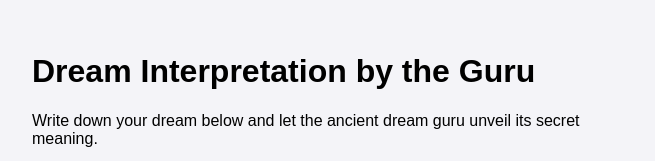
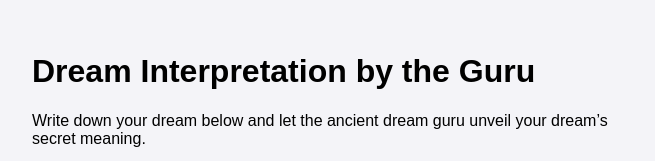
Before and after one commit to tomaspartman/dream_guru_web, a plain HTML site: page index.html in a window 1280 px wide. Shown: the top 161 px of the page, 308-963 px from the left. Drawn offline with Linux system fonts and the light colour scheme.

Commit message:
Update index.html

```diff
--- a/index.html
+++ b/index.html
@@ -23,7 +23,7 @@
 <body>
   <h1>Dream Interpretation by the Guru</h1>
   <p>
-    Write down your dream below and let the ancient dream guru unveil its secret meaning.
+     Write down your dream below and let the ancient dream guru unveil your dream’s secret meaning.
   </p>
 
   <textarea id="dreamInput" placeholder="Last night I was flying above a city..."></textarea>
```
